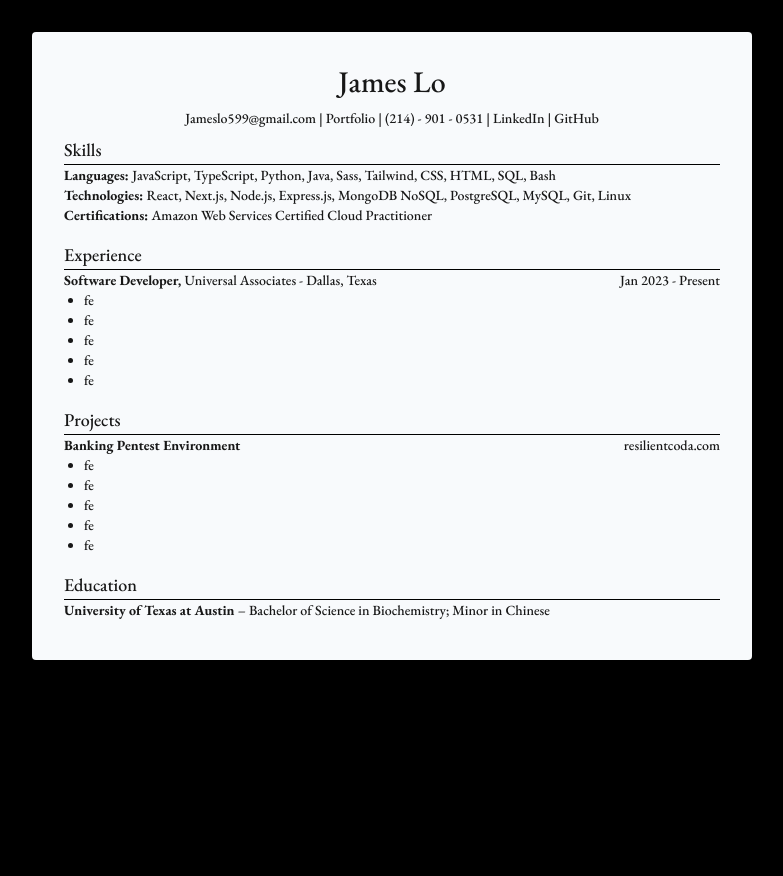
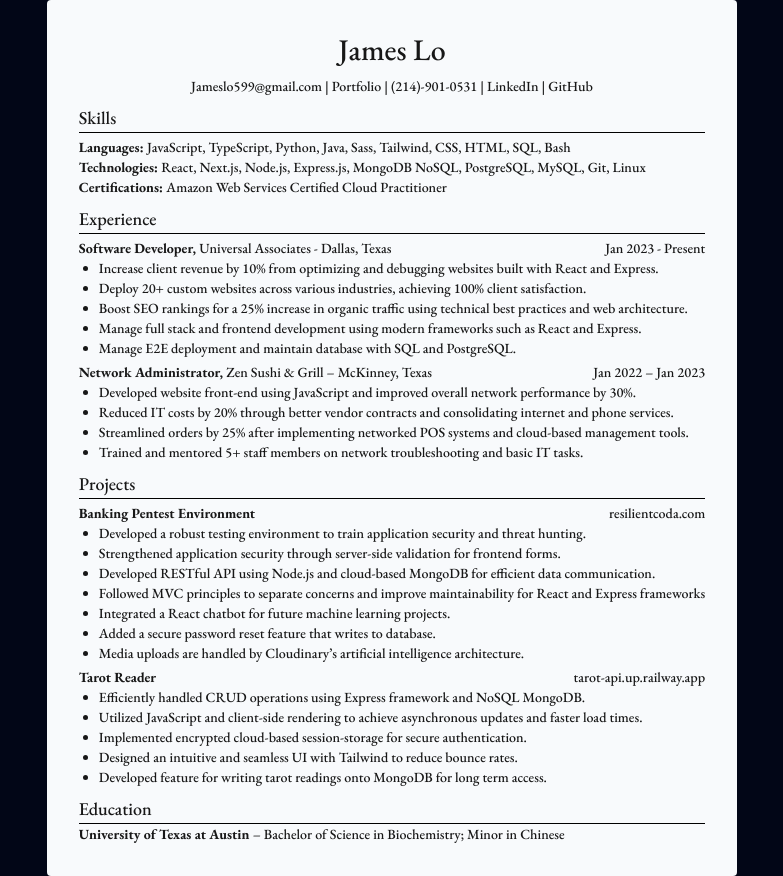
Before and after one commit to Jameslo599/aws-nextjs-resume, a Next.js app: page / in a window 1280 px wide. Shown: the whole page, without its empty margins (248-1031 px from the left). Before the commit the page ends 832 px from the top, so only its background shows below. Built offline with nearby package versions, Linux system fonts and the light colour scheme.

Commit message:
uploaded production html and css

```diff
--- a/app/form/page.tsx
+++ b/app/form/page.tsx
@@ -1,21 +1,19 @@
-import { Resource } from 'sst';
-import Form from '@/components/Form';
-import { getSignedUrl } from '@aws-sdk/s3-request-presigner';
-import { S3Client, PutObjectCommand } from '@aws-sdk/client-s3';
-export const dynamic = 'force-dynamic';
+// import { Resource } from 'sst';
+// import Form from '@/components/Form';
+// import { getSignedUrl } from '@aws-sdk/s3-request-presigner';
+// import { S3Client, PutObjectCommand } from '@aws-sdk/client-s3';
+// export const dynamic = 'force-dynamic';
 
 export default async function Home() {
-  const command = new PutObjectCommand({
-    Key: crypto.randomUUID(),
-    Bucket: Resource.MyBucket.name,
-  });
-  const url = await getSignedUrl(new S3Client({}), command);
+  // const command = new PutObjectCommand({
+  //   Key: crypto.randomUUID(),
+  //   Bucket: Resource.MyBucket.name,
+  // });
+  // const url = await getSignedUrl(new S3Client({}), command);
 
   return (
     <div className="w-full h-h-full min-h-screen">
-      <main className="bg-slate-900 w-32">
-        <Form url={url} />
-      </main>
+      <main className="bg-slate-900 w-32">{/* <Form url={url} /> */}</main>
     </div>
   );
 }
--- a/app/layout.tsx
+++ b/app/layout.tsx
@@ -20,9 +20,7 @@ export default function RootLayout({
 }>) {
   return (
     <html lang="en">
-      <body
-        className={`${ebGaramond.className} min-h-screen antialiased bg-black`}
-      >
+      <body className={`${ebGaramond.className} antialiased bg-slate-950`}>
         {children}
       </body>
     </html>
--- a/app/page.tsx
+++ b/app/page.tsx
@@ -1,20 +1,20 @@
 export default function Home() {
   return (
-    <main className="min-w-64 w-[45rem] bg-slate-50 mx-auto p-8 my-8 rounded">
+    <div className="h-full flex flex-col justify-center">
+      <main className="max-w-[45rem] bg-slate-50 mx-auto p-8 rounded">
         <header className="text-center">
           <h1 className="text-3xl mb-2">James Lo</h1>
-        <div className="flex justify-center align-middle text-sm">
+          <div className="flex flex-wrap justify-center align-middle text-sm">
             <a href="mailto:jameslo599@gmail.com">
-            <span className="hover:text-blue-700">Jameslo599@gmail.com</span> |
+              <span className="hover:text-blue-700">Jameslo599@gmail.com</span>{' '}
+              |
             </a>
             <a href="jameshlo.com" target="_blank">
               &nbsp;<span className="hover:text-blue-700">Portfolio</span> |
             </a>
             <a href="tel:+2149010531">
               &nbsp;
-            <span className="hover:text-blue-700">
-              (214) - 901 - 0531
-            </span> |{' '}
+              <span className="hover:text-blue-700">(214)-901-0531</span> |{' '}
             </a>
             <a href="http://linkedin.com/in/james-h-lo" target="_blank">
               &nbsp;<span className="hover:text-blue-700">LinkedIn</span> |
@@ -24,47 +24,85 @@ export default function Home() {
             </a>
           </div>
         </header>
-      <section className="py-2 text-sm">
+        <section className="pt-2 text-sm">
           <h2 className="text-lg">Skills</h2>
           <div className="after:content-[''] border-t-[1px] border-black"></div>
-        <div>
+          <div className="pt-1">
             <span className="font-bold">Languages:&nbsp;</span>
-          JavaScript, TypeScript, Python, Java, Sass, Tailwind, CSS, HTML, SQL,
-          Bash
+            JavaScript, TypeScript, Python, Java, Sass, Tailwind, CSS, HTML,
+            SQL, Bash
           </div>
           <div>
             <span className="font-bold">Technologies:&nbsp;</span>
-          React, Next.js, Node.js, Express.js, MongoDB NoSQL, PostgreSQL, MySQL,
-          Git, Linux
+            React, Next.js, Node.js, Express.js, MongoDB NoSQL, PostgreSQL,
+            MySQL, Git, Linux
           </div>
           <div>
             <span className="font-bold">Certifications:&nbsp;</span>
             Amazon Web Services Certified Cloud Practitioner
           </div>
         </section>
-      <section className="py-2 text-sm">
+        <section className="pt-2 text-sm">
           <h2 className="text-lg">Experience</h2>
           <div className="after:content-[''] border-t-[1px] border-black"></div>
-        <div className="relative">
+          <div className="relative pt-1">
             <span className="font-bold">Software Developer,&nbsp;</span>
-          Universal Associates - Dallas, Texas
-          <span className="absolute right-0">Jan 2023 - Present</span>
+            Universal Associates - Dallas, Texas&nbsp;
+            <span className="sm:absolute right-0">Jan 2023 - Present</span>
           </div>
           <ul className="list-disc ml-5">
-          <li>fe</li>
-          <li>fe</li>
-          <li>fe</li>
-          <li>fe</li>
-          <li>fe</li>
+            <li>
+              Increase client revenue by 10% from optimizing and debugging
+              websites built with React and Express.
+            </li>
+            <li>
+              Deploy 20+ custom websites across various industries, achieving
+              100% client satisfaction.
+            </li>
+            <li>
+              Boost SEO rankings for a 25% increase in organic traffic using
+              technical best practices and web architecture.
+            </li>
+            <li>
+              Manage full stack and frontend development using modern frameworks
+              such as React and Express.
+            </li>
+            <li>
+              Manage E2E deployment and maintain database with SQL and
+              PostgreSQL.
+            </li>
+          </ul>
+          <div className="relative pt-1">
+            <span className="font-bold">Network Administrator,&nbsp;</span>
+            Zen Sushi & Grill – McKinney, Texas&nbsp;
+            <span className="sm:absolute right-0">Jan 2022 – Jan 2023</span>
+          </div>
+          <ul className="list-disc ml-5">
+            <li>
+              Developed website front-end using JavaScript and improved overall
+              network performance by 30%.
+            </li>
+            <li>
+              Reduced IT costs by 20% through better vendor contracts and
+              consolidating internet and phone services.
+            </li>
+            <li>
+              Streamlined orders by 25% after implementing networked POS systems
+              and cloud-based management tools.
+            </li>
+            <li>
+              Trained and mentored 5+ staff members on network troubleshooting
+              and basic IT tasks.
+            </li>
           </ul>
         </section>
-      <section className="py-2 text-sm">
+        <section className="pt-2 text-sm">
           <h2 className="text-lg">Projects</h2>
           <div className="after:content-[''] border-t-[1px] border-black"></div>
-        <div className="relative">
+          <div className="relative pt-1">
             <span className="font-bold">Banking Pentest Environment&nbsp;</span>
             <a
-            className="absolute right-0"
+              className="sm:absolute right-0"
               href="resilientcoda.com"
               target="_blank"
             >
@@ -72,21 +110,77 @@ export default function Home() {
             </a>
           </div>
           <ul className="list-disc ml-5">
-          <li>fe</li>
-          <li>fe</li>
-          <li>fe</li>
-          <li>fe</li>
-          <li>fe</li>
+            <li>
+              Developed a robust testing environment to train application
+              security and threat hunting.
+            </li>
+            <li>
+              Strengthened application security through server-side validation
+              for frontend forms.
+            </li>
+            <li>
+              Developed RESTful API using Node.js and cloud-based MongoDB for
+              efficient data communication.
+            </li>
+            <li>
+              Followed MVC principles to separate concerns and improve
+              maintainability for React and Express frameworks
+            </li>
+            <li>
+              Integrated a React chatbot for future machine learning projects.
+            </li>
+            <li>
+              Added a secure password reset feature that writes to database.
+            </li>
+            <li>
+              Media uploads are handled by Cloudinary’s artificial intelligence
+              architecture.
+            </li>
+          </ul>
+          <div className="relative pt-1">
+            <span className="font-bold">Tarot Reader&nbsp;</span>
+            <a
+              className="absolute right-0"
+              href="tarot-api.up.railway.app"
+              target="_blank"
+            >
+              tarot-api.up.railway.app
+            </a>
+          </div>
+          <ul className="list-disc ml-5">
+            <li>
+              Efficiently handled CRUD operations using Express framework and
+              NoSQL MongoDB.
+            </li>
+            <li>
+              Utilized JavaScript and client-side rendering to achieve
+              asynchronous updates and faster load times.
+            </li>
+            <li>
+              Implemented encrypted cloud-based session-storage for secure
+              authentication.
+            </li>
+            <li>
+              Designed an intuitive and seamless UI with Tailwind to reduce
+              bounce rates.
+            </li>
+            <li>
+              Developed feature for writing tarot readings onto MongoDB for long
+              term access.
+            </li>
           </ul>
         </section>
-      <section className="py-2 text-sm">
+        <section className="pt-2 text-sm">
           <h2 className="text-lg">Education</h2>
           <div className="after:content-[''] border-t-[1px] border-black"></div>
           <div className="relative">
-          <span className="font-bold">University of Texas at Austin&nbsp;</span>
+            <span className="font-bold">
+              University of Texas at Austin&nbsp;
+            </span>
             – Bachelor of Science in Biochemistry; Minor in Chinese
           </div>
         </section>
       </main>
+    </div>
   );
 }
--- a/package.json
+++ b/package.json
@@ -6,7 +6,8 @@
     "build": "next build",
     "dev": "next dev",
     "lint": "next lint",
-    "start": "next start"
+    "start": "next start",
+    "sso": "aws sso login --sso-session=Master"
   },
   "dependencies": {
     "@aws-sdk/client-s3": "^3.705.0",
```
Also changed, not shown: sst.config.ts (+7 -1 lines), 2 other files (tests, documents, lock files or other folders). Lines whose indentation alone changed are shown as unchanged.
